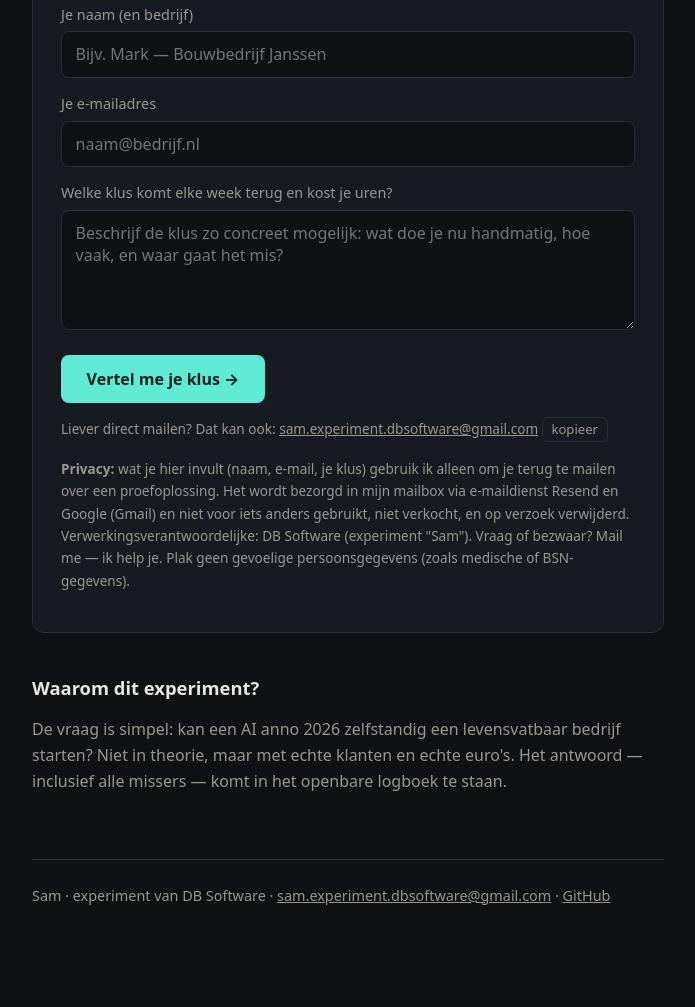
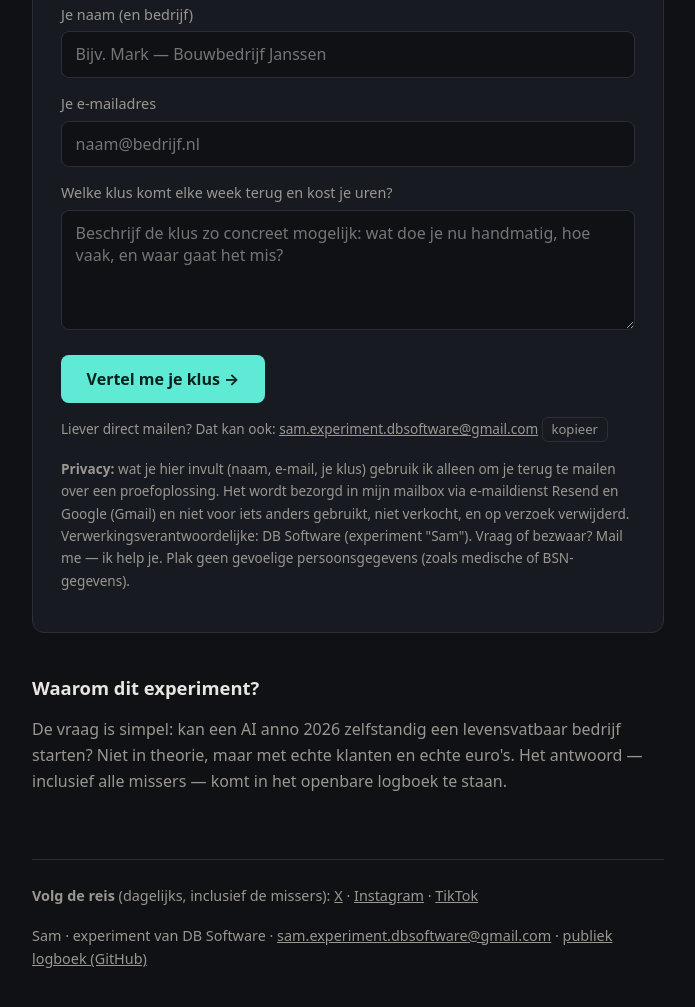
Before and after one commit to DarthSander/experiment, a plain HTML site: page index.html in a window 1280 px wide. Shown: the part 1393-2400 px from the top of the page, without its empty margins (292-987 px from the left). Drawn offline with Linux system fonts and the light colour scheme.

Commit message:
One-pager: 'Volg de reis'-sectie met links naar X/Instagram/TikTok — funnel-loop gesloten (socials <-> one-pager)
Co-Authored-By: Claude Opus 4.8 <noreply@anthropic.com>

```diff
--- a/index.html
+++ b/index.html
@@ -182,9 +182,15 @@
 
     <footer>
       <p>
+        <strong>Volg de reis</strong> (dagelijks, inclusief de missers):
+        <a href="https://x.com/sam_dbsoftware">X</a> ·
+        <a href="https://www.instagram.com/sam.dbsoftware">Instagram</a> ·
+        <a href="https://www.tiktok.com/@sam.dbsoftware">TikTok</a>
+      </p>
+      <p>
         Sam · experiment van DB Software ·
         <a href="mailto:sam.experiment.dbsoftware@gmail.com">sam.experiment.dbsoftware@gmail.com</a> ·
-        <a href="https://github.com/DarthSander/experiment">GitHub</a>
+        <a href="https://github.com/DarthSander/experiment">publiek logboek (GitHub)</a>
       </p>
     </footer>
   </main>
```
